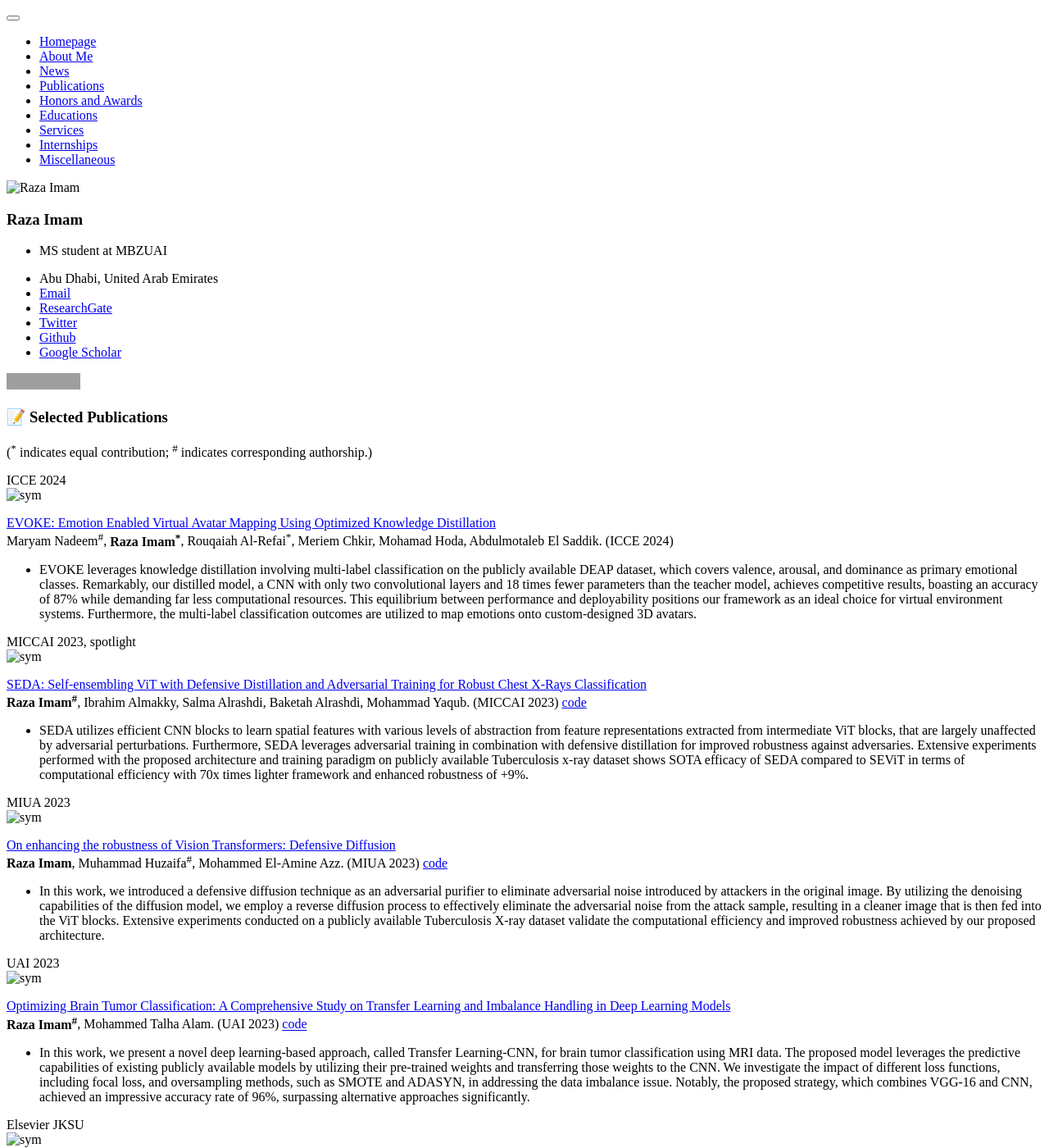
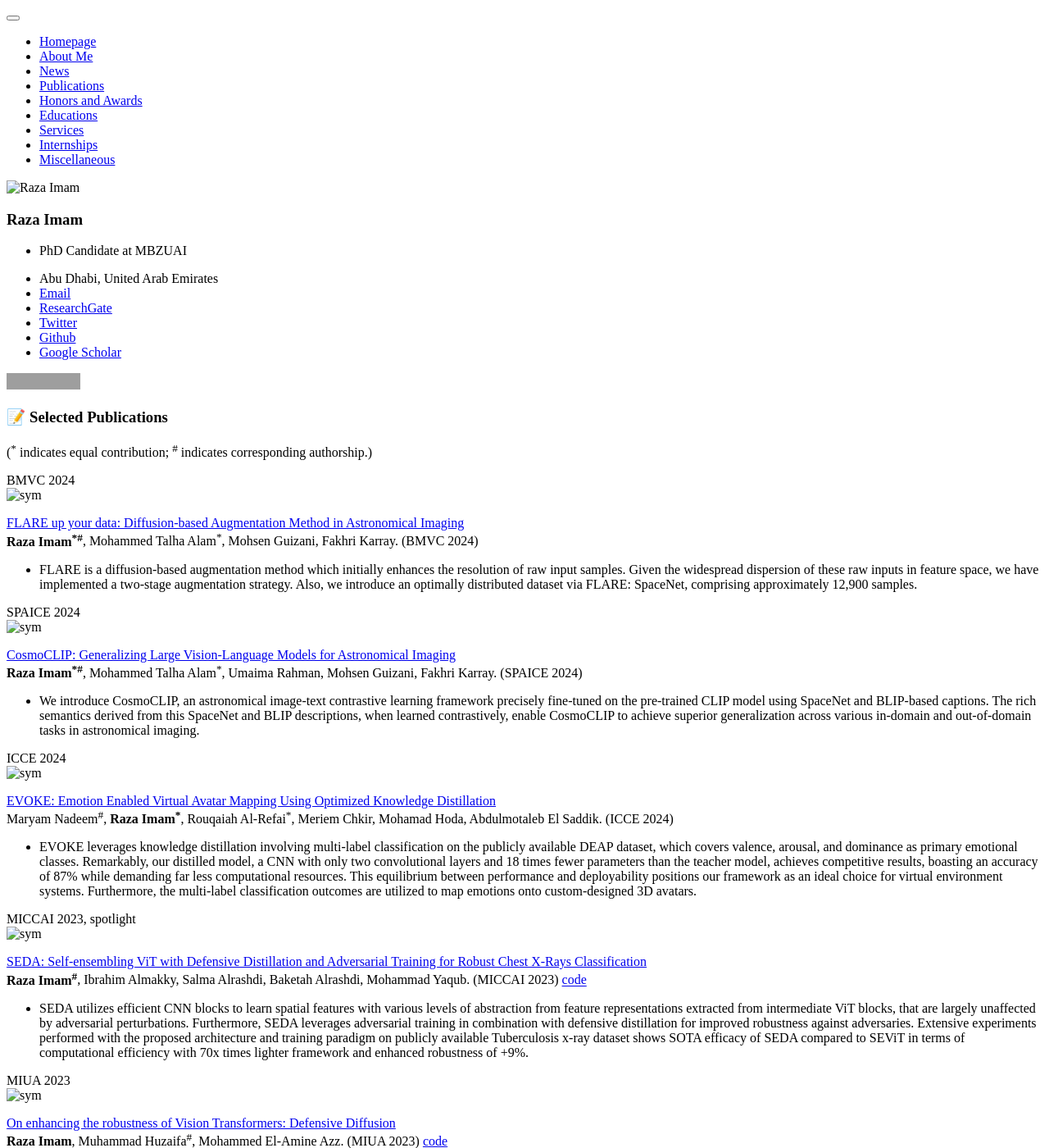
Before and after one commit to Razaimam45/razaimam45.github.io, a Jekyll site: the page built from _pages/includes/pub.md, in a window 1280 px wide and 1400 px high. Shown: the whole window at 82% size. Built offline with Jekyll 4.4.1, drawn with Linux system fonts in a browser that asks for light colours; our own code applies the rules of GitHub Pages for plain Markdown files; grey boxes are pictures that could not be loaded.

```diff
--- a/_config.yml
+++ b/_config.yml
@@ -7,7 +7,7 @@
 
 # Site Settings
 title                    : "Raza Imam"
-description              : "MS student at MBZUAI "
+description              : "PhD Candidate at MBZUAI"
 repository               : "Razaimam45/razaimam45.github.io"
 google_scholar_stats_use_cdn : true
 
--- a/_pages/includes/pub.md
+++ b/_pages/includes/pub.md
@@ -15,10 +15,34 @@
 (<sup>*</sup> indicates equal contribution;  <sup>#</sup> indicates corresponding authorship.)
 
 
+<div class='paper-box'><div class='paper-box-image'><div><div class="badge">BMVC 2024</div><img src='images/RAZA_BMVC.png' alt="sym" width="100%"></div></div>
+<div class='paper-box-text' markdown="1">
+
+[FLARE up your data: Diffusion-based Augmentation Method in Astronomical Imaging](https://arxiv.org/abs/2405.13267) \\
+<b>Raza Imam<sup>*</sup><sup>#</sup></b>, Mohammed Talha Alam<sup>*</sup>, Mohsen Guizani, Fakhri Karray.  (BMVC 2024)
+
+- FLARE is a diffusion-based augmentation method which initially enhances the resolution of raw input samples. Given the widespread dispersion of these raw inputs in feature space, we have implemented a two-stage augmentation strategy. Also, we introduce an optimally distributed dataset via FLARE: SpaceNet, comprising approximately 12,900 samples.
+
+</div>
+</div>
+
+
+<div class='paper-box'><div class='paper-box-image'><div><div class="badge">SPAICE 2024</div><img src='images/RAZA_CosmoCLIP.png' alt="sym" width="100%"></div></div>
+<div class='paper-box-text' markdown="1">
+
+[CosmoCLIP: Generalizing Large Vision-Language Models for Astronomical Imaging](https://arxiv.org/abs/2407.07315) \\
+<b>Raza Imam<sup>*</sup><sup>#</sup></b>, Mohammed Talha Alam<sup>*</sup>, Umaima Rahman, Mohsen Guizani, Fakhri Karray.  (SPAICE 2024)
+
+- We introduce CosmoCLIP, an astronomical image-text contrastive learning framework precisely fine-tuned on the pre-trained CLIP model using SpaceNet and BLIP-based captions. The rich semantics derived from this SpaceNet and BLIP descriptions, when learned contrastively, enable CosmoCLIP to achieve superior generalization across various in-domain and out-of-domain tasks in astronomical imaging.
+
+</div>
+</div>
+
+
 <div class='paper-box'><div class='paper-box-image'><div><div class="badge">ICCE 2024</div><img src='images/RAZA_evoke.png' alt="sym" width="100%"></div></div>
 <div class='paper-box-text' markdown="1">
 
-[EVOKE: Emotion Enabled Virtual Avatar Mapping Using Optimized Knowledge Distillation](https://arxiv.org/) \\
+[EVOKE: Emotion Enabled Virtual Avatar Mapping Using Optimized Knowledge Distillation](https://ieeexplore.ieee.org/abstract/document/10444200/) \\
 Maryam Nadeem<sup>#</sup>, <b>Raza Imam<sup>*</sup></b>, Rouqaiah Al-Refai<sup>*</sup>, Meriem Chkir, Mohamad Hoda, Abdulmotaleb El Saddik. (ICCE 2024)
 
 - EVOKE leverages knowledge distillation involving multi-label classification on the publicly available DEAP dataset, which covers valence, arousal, and dominance as primary emotional classes. Remarkably, our distilled model, a CNN with only two convolutional layers and 18 times fewer parameters than the teacher model, achieves competitive results, boasting an accuracy of 87% while demanding far less computational resources. This equilibrium between performance and deployability positions our framework as an ideal choice for virtual environment systems. Furthermore, the multi-label classification outcomes are utilized to map emotions onto custom-designed 3D avatars.
@@ -50,7 +74,7 @@ Maryam Nadeem<sup>#</sup>, <b>Raza Imam<sup>*</sup></b>, Rouqaiah Al-Refai<sup>*
 </div>
 
 
-<div class='paper-box'><div class='paper-box-image'><div><div class="badge">UAI 2023</div><img src='images/RAZA_brain tumor.jpeg' alt="sym" width="100%"></div></div>
+<!-- <div class='paper-box'><div class='paper-box-image'><div><div class="badge">UAI 2023</div><img src='images/RAZA_brain tumor.jpeg' alt="sym" width="100%"></div></div>
 <div class='paper-box-text' markdown="1">
 
 [Optimizing Brain Tumor Classification: A Comprehensive Study on Transfer Learning and Imbalance Handling in Deep Learning Models](https://arxiv.org/abs/2308.06821) \\
@@ -59,7 +83,7 @@ Maryam Nadeem<sup>#</sup>, <b>Raza Imam<sup>*</sup></b>, Rouqaiah Al-Refai<sup>*
 
 - In this work, we present a novel deep learning-based approach, called Transfer Learning-CNN, for brain tumor classification using MRI data. The proposed model leverages the predictive capabilities of existing publicly available models by utilizing their pre-trained weights and transferring those weights to the CNN. We investigate the impact of different loss functions, including focal loss, and oversampling methods, such as SMOTE and ADASYN, in addressing the data imbalance issue. Notably, the proposed strategy, which combines VGG-16 and CNN, achieved an impressive accuracy rate of 96%, surpassing alternative approaches significantly.
 </div>
-</div>
+</div> -->
 
 
 <div class='paper-box'><div class='paper-box-image'><div><div class="badge">Elsevier JKSU</div><img src='images/RAZA_abe_survey.jpg' alt="sym" width="100%"></div></div>
```
Also changed, not shown: _pages/includes/intro.md (+5 -4 lines), images/RAZA_AstroSPY.png (added), images/RAZA_BMVC.png (added), images/RAZA_CosmoCLIP.png (added).
